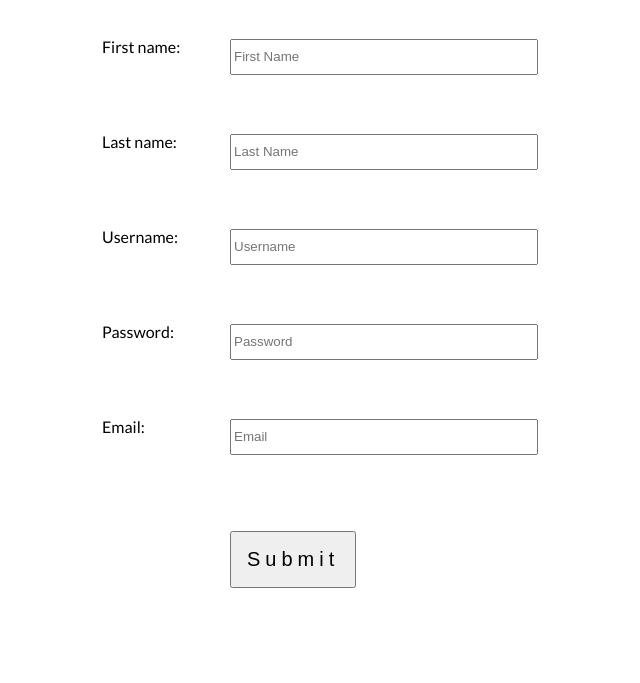
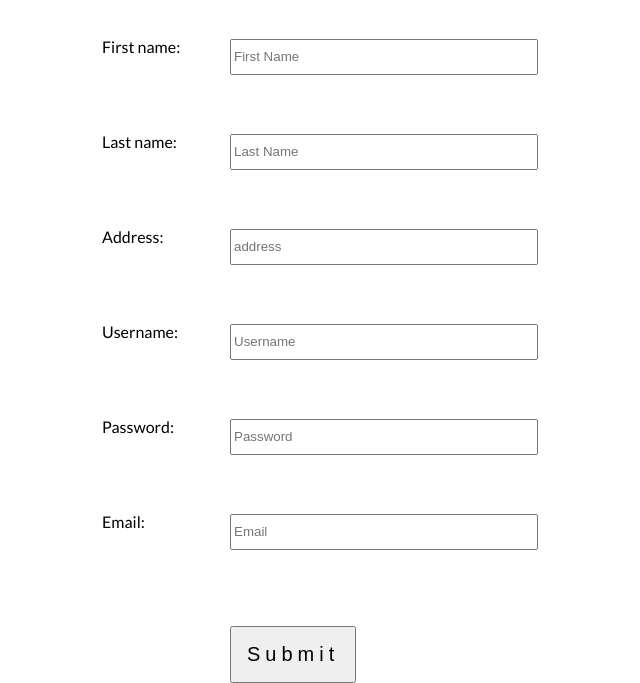
Before and after one commit to Mustafa1292/Class-proj, a PHP site: page /Class-proj-Adelaide/adelaide_files/Forms/Sign-up.php in a window 1280 px wide. Shown: the part 174-857 px from the top of the page, without its empty margins (282-922 px from the left). Before the commit the page ends 762 px from the top, so only its background shows below. Run offline with PHP 8.4, Linux system fonts and the light colour scheme.

Commit message:
Update adress

```diff
--- a/Class-proj-Adelaide/adelaide_files/Forms/Sign-up.php
+++ b/Class-proj-Adelaide/adelaide_files/Forms/Sign-up.php
@@ -7,7 +7,7 @@
     //Initialize variables
     $firstName = "";
     $lastName = "";
-    /* $address = ""; */
+    $address = "";
     $userName = ""; //do check for this one.
     $emailUsers = ""; //do check for this one.
     $pwdUsers = "";
@@ -17,7 +17,7 @@
         //variable for username
         $firstName = $_POST['fname'];
         $lastName = $_POST['lname'];
-        /* $address = $_POST['address']; */
+        $address = $_POST['address'];
         $userName = $_POST['userName'];
         $emailUsers = $_POST['email'];
         $pwdUsers = $_POST['pass'];
@@ -109,7 +109,7 @@
       </div>
 
       <br />
-<!--       <div>
+       <div>
         <label for="address" class="input"> Address: </label>
         <input
           type="text"
@@ -120,7 +120,6 @@
         />
       </div>
       <br />
-      <br /> -->
 
       <div
         <?php if(isset($name_error)): ?>
```
